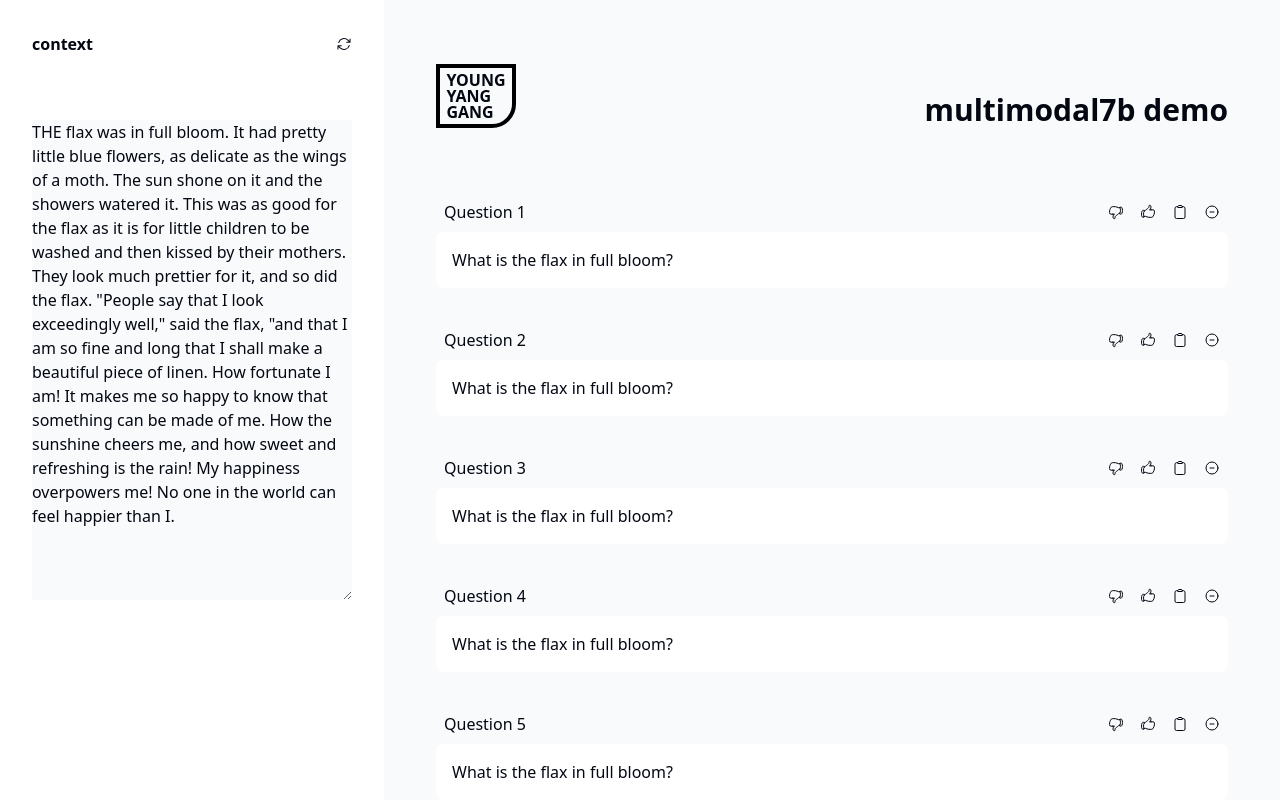
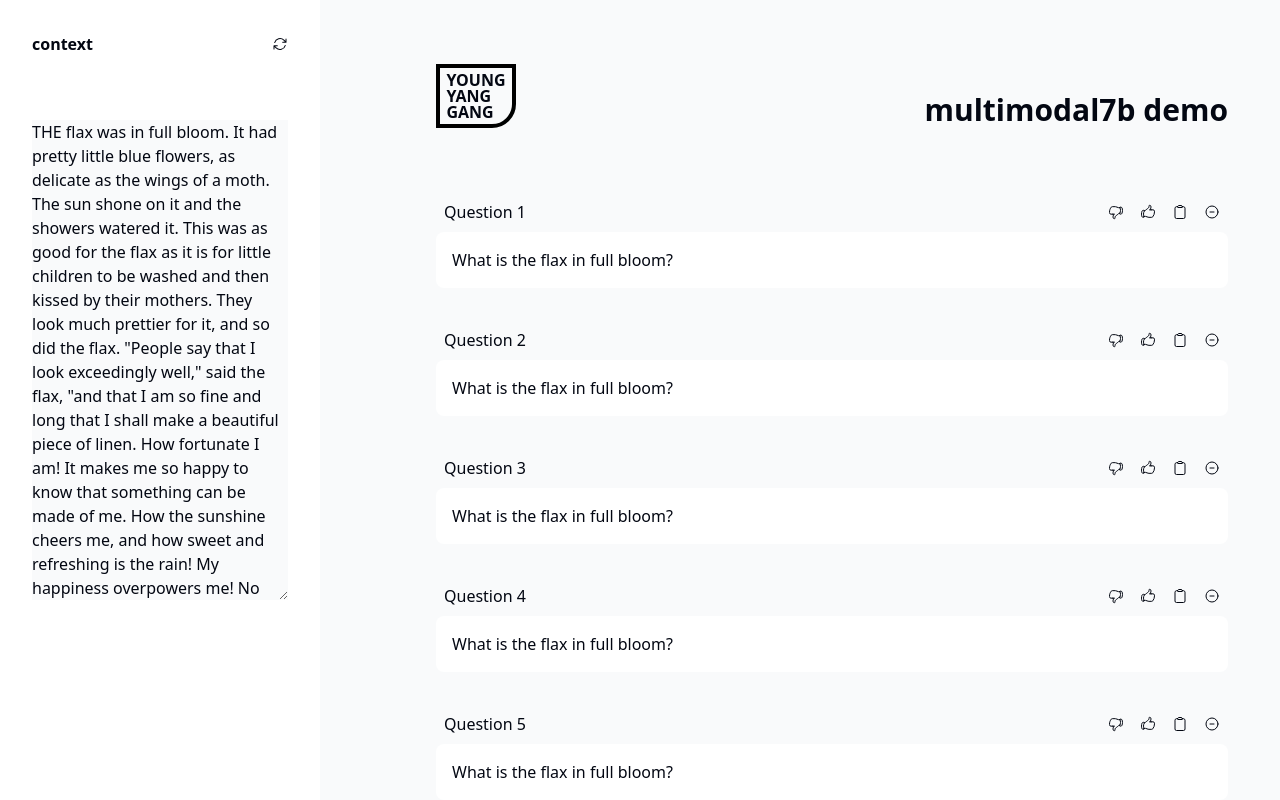
Before and after one commit to AIP-2024SP-Team1/youngyanggang, a Next.js app in the folder web-demo/: page / in a window 1280 px wide. Shown: the top 800 px of the page. Built offline with nearby package versions, Linux system fonts and the light colour scheme.

Commit message:
style: fix side menu

```diff
--- a/web-demo/src/app/_component/Header.tsx
+++ b/web-demo/src/app/_component/Header.tsx
@@ -1,6 +1,6 @@
 export default function Header() {
   return (
-    <header className="w-full max-w-12c mt-16 flex items-end justify-between">
+    <header className="w-full max-w-12c flex items-end justify-between">
       <a
         href="/"
         className="border-4 border-solid border-black w-20 h-16 rounded-br-3xl flex items-center justify-center"
--- a/web-demo/src/app/layout.tsx
+++ b/web-demo/src/app/layout.tsx
@@ -13,7 +13,7 @@ export default function RootLayout({
 }>) {
   return (
     <html lang="en">
-      <body className="flex bg-gray-50 min-h-[100dvh] text-gray-950">
+      <body className="flex bg-gray-50 min-h-dvh text-gray-950">
         {children}
       </body>
     </html>
--- a/web-demo/src/app/page.tsx
+++ b/web-demo/src/app/page.tsx
@@ -52,7 +52,7 @@ const outputs_sample: OutputType[] = [
 export default function Home() {
   return (
     <>
-      <section className="flex-1 max-w-4c p-8 flex flex-col gap-16 bg-white">
+      <section className="fixed min-w-2c w-[25%] max-w-4c h-dvh p-8 flex flex-col gap-16 bg-white">
         <div className="flex items-center justify-between">
           <h2 className="font-bold">context</h2>
           <ArrowPathIcon className="w-4 h-4 cursor-pointer" />
@@ -63,16 +63,17 @@ export default function Home() {
           id="context"
           rows={20}
           value={`THE flax was in full bloom. It had pretty little blue flowers, as delicate as the wings of a moth. The sun shone on it and the showers watered it. This was as good for the flax as it is for little children to be washed and then kissed by their mothers. They look much prettier for it, and so did the flax. "People say that I look exceedingly well," said the flax, "and that I am so fine and long that I shall make a beautiful piece of linen. How fortunate I am! It makes me so happy to know that something can be made of me. How the sunshine cheers me, and how sweet and refreshing is the rain! My happiness overpowers me! No one in the world can feel happier than I.`}
-        ></textarea>
+        />
       </section>
-      <div className="flex-[3] max-w-8c mx-auto flex flex-col gap-16">
+      <section className="flex-1 max-w-4c" />
+      <main className="flex-[3] max-w-8c mx-auto py-16 flex flex-col gap-16">
         <Header />
-        <main className="flex flex-col gap-8">
+        <section className="flex flex-col gap-8">
           {outputs_sample.map((output) => (
             <Output output={output} />
           ))}
-        </main>
-      </div>
+        </section>
+      </main>
     </>
   );
 }
```
